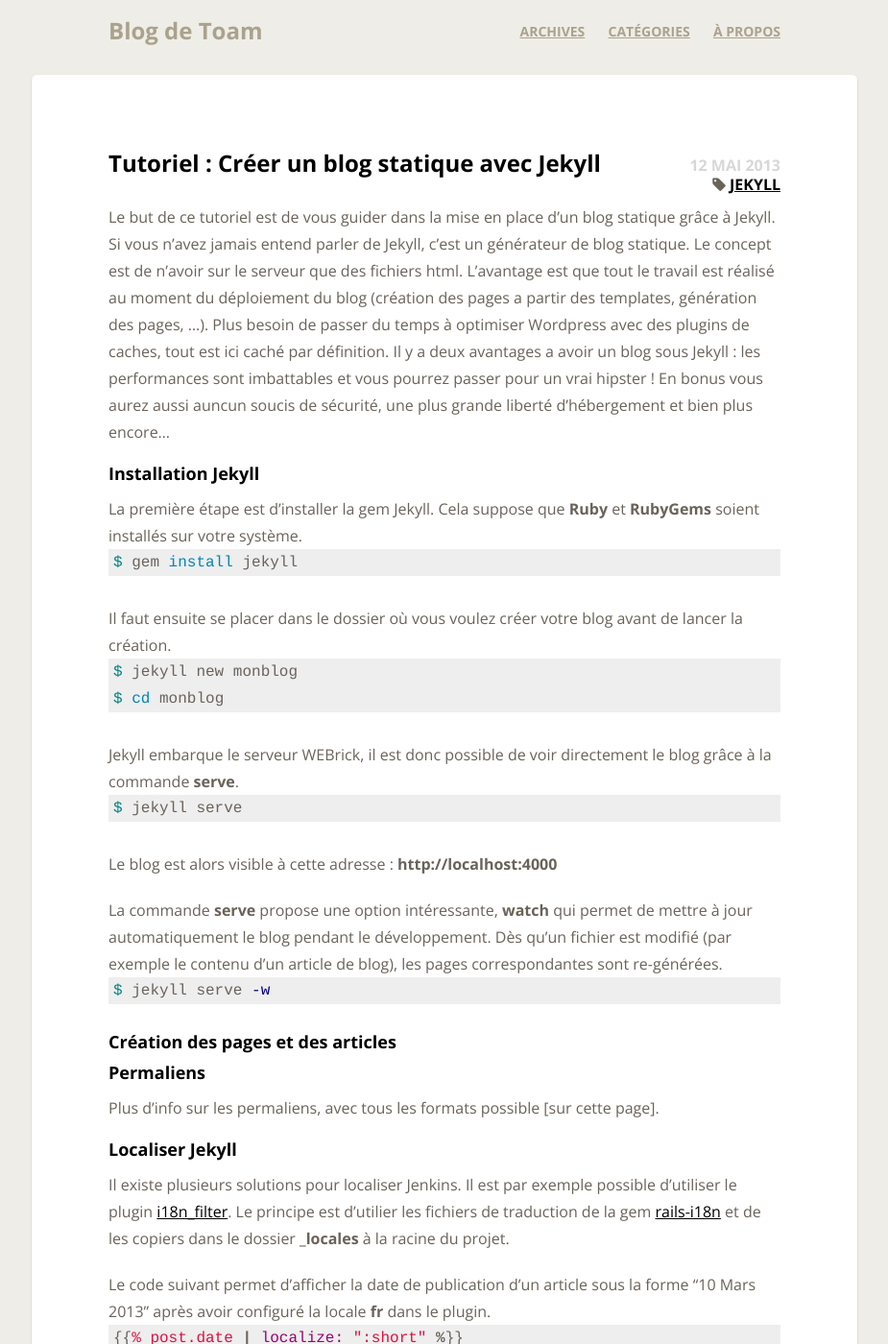
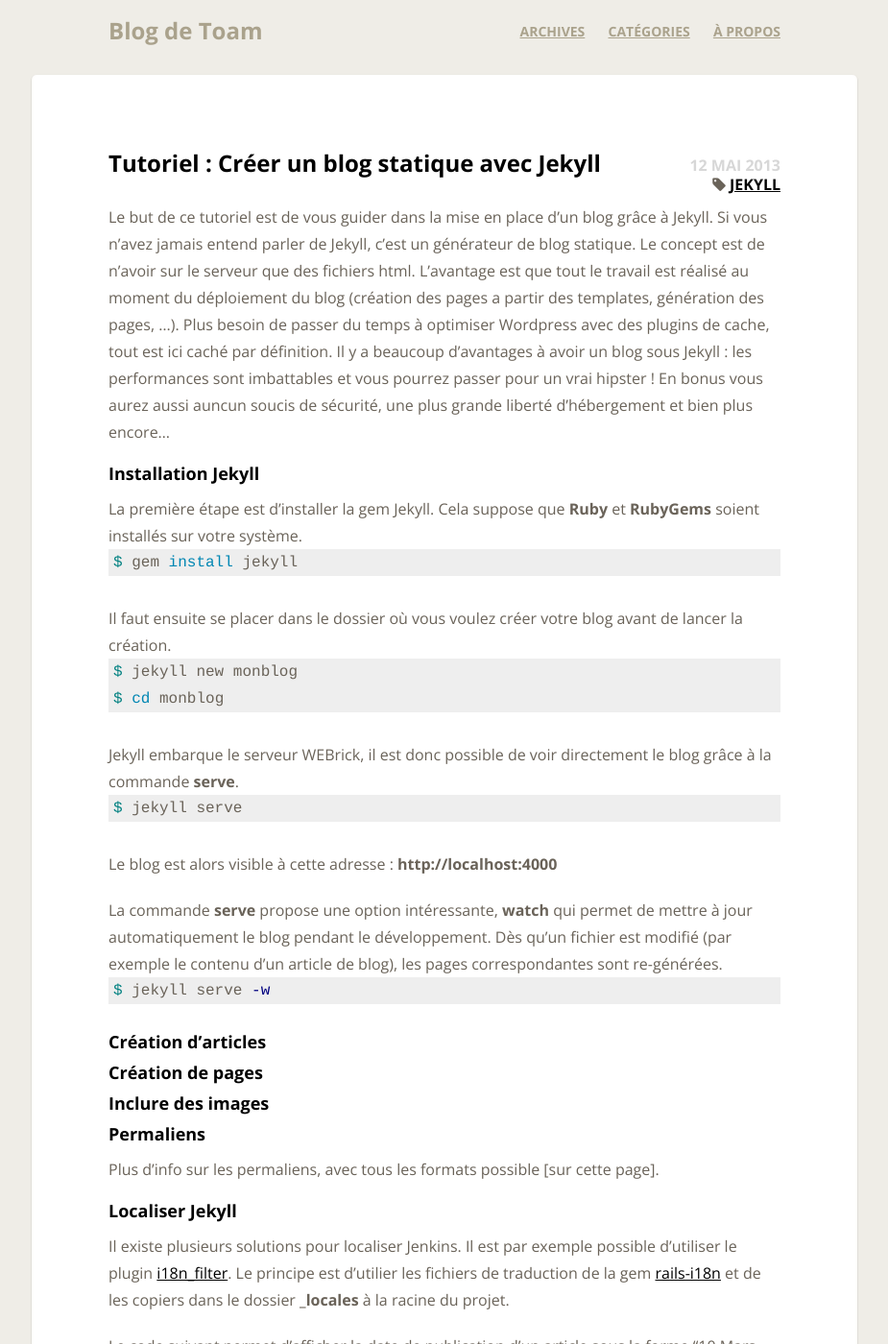
Before and after one commit to Toam/toam.fr, a Jekyll site: the page built from _posts/2013-05-12-tutorial-jekyll.markdown, in a window 1280 px wide and 1400 px high. Shown: the whole window at 96% size, without its empty margins (177-1102 px from the left). Built offline with Jekyll 4.4.1, drawn with Linux system fonts in a browser that asks for light colours; nearby versions of some CDN libraries; comment, search, counter and statistics services are not loaded.

Commit message:
Updated 2013-05-12-tutorial-jekyll.markdown

```diff
--- a/_posts/2013-05-12-tutorial-jekyll.markdown
+++ b/_posts/2013-05-12-tutorial-jekyll.markdown
@@ -7,7 +7,7 @@
 
 ---
 
-Le but de ce tutoriel est de vous guider dans la mise en place d'un blog statique grâce à Jekyll. Si vous n'avez jamais entend parler de Jekyll, c'est un générateur de blog statique. Le concept est de n'avoir sur le serveur que des fichiers html. L'avantage est que tout le travail est réalisé au moment du déploiement du blog (création des pages a partir des templates, génération des pages, ...). Plus besoin de passer du temps à optimiser Wordpress avec des plugins de caches, tout est ici caché par définition. Il y a deux avantages a avoir un blog sous Jekyll : les performances sont imbattables et vous pourrez passer pour un vrai hipster ! En bonus vous aurez aussi auncun soucis de sécurité, une plus grande liberté d'hébergement et bien plus encore...
+Le but de ce tutoriel est de vous guider dans la mise en place d'un blog grâce à Jekyll. Si vous n'avez jamais entend parler de Jekyll, c'est un générateur de blog statique. Le concept est de n'avoir sur le serveur que des fichiers html. L'avantage est que tout le travail est réalisé au moment du déploiement du blog (création des pages a partir des templates, génération des pages, ...). Plus besoin de passer du temps à optimiser Wordpress avec des plugins de cache, tout est ici caché par définition. Il y a beaucoup d'avantages à avoir un blog sous Jekyll : les performances sont imbattables et vous pourrez passer pour un vrai hipster ! En bonus vous aurez aussi auncun soucis de sécurité, une plus grande liberté d'hébergement et bien plus encore...
 
 <!--more-->
 ##### Installation Jekyll
@@ -34,7 +34,11 @@
 $ jekyll serve -w
 {% endhighlight %}
 
-##### Création des pages et des articles
+##### Création d'articles
+
+##### Création de pages
+
+##### Inclure des images
 
 ##### Permaliens
 
```
